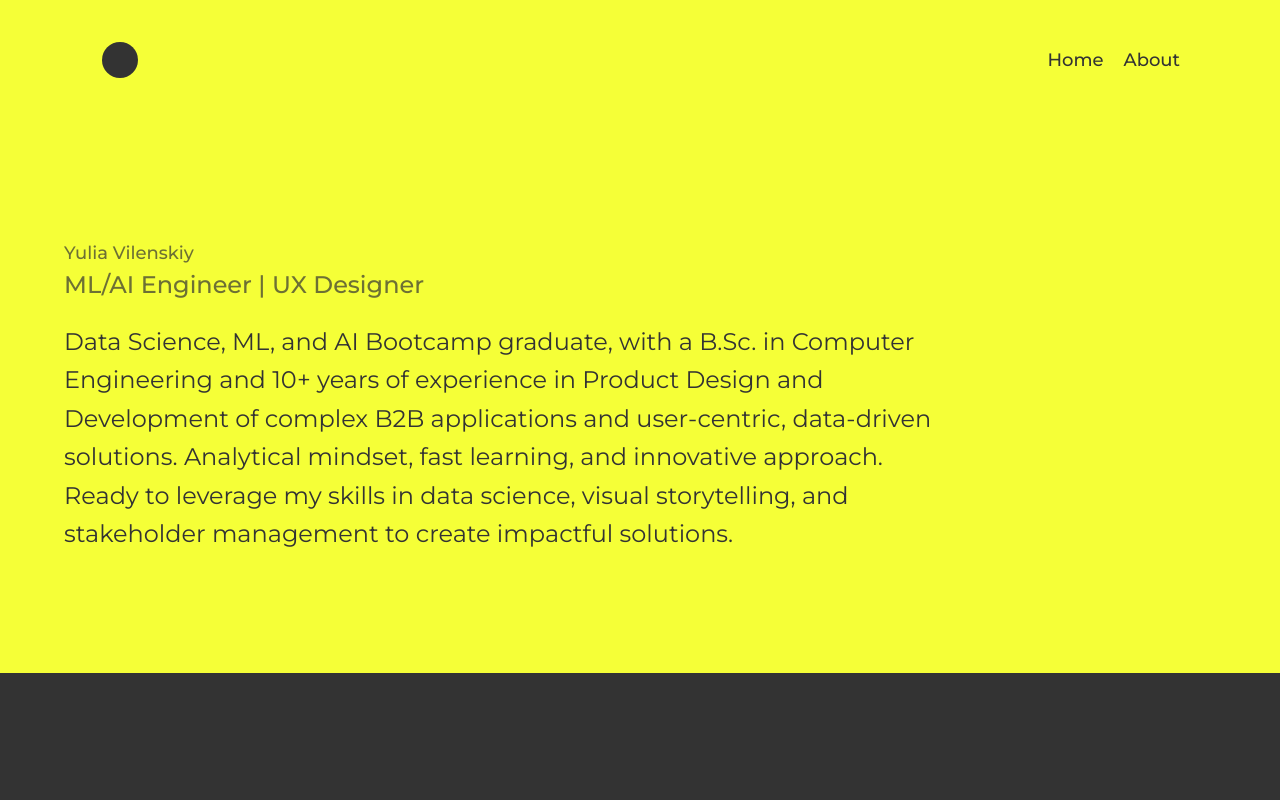
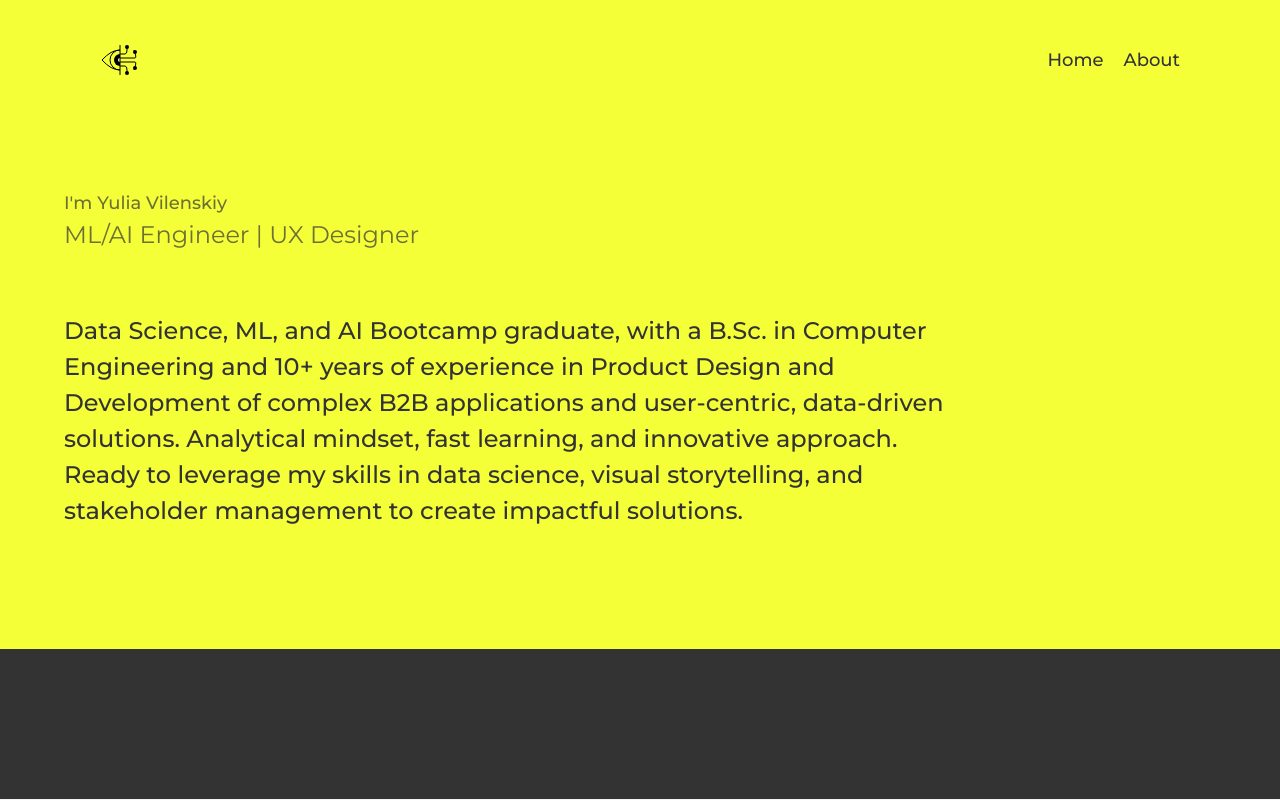
Before and after one commit to Morgenmuffel/morgenmuffel.github.io, a plain HTML site: page index.html in a window 1280 px wide. Shown: the top 800 px of the page. Drawn offline with Linux system fonts and the light colour scheme.

Commit message:
logo and better layout

```diff
--- a/index.html
+++ b/index.html
@@ -13,9 +13,44 @@
   <header>
     <div class="container">
       <div class="logo">
-        <!-- SVG Circle Icon in the left corner -->
-        <svg width="40" height="40" viewBox="0 0 40 40" xmlns="http://www.w3.org/2000/svg">
-          <circle cx="20" cy="20" r="18" fill="#333" />
+        <svg width="40" height="30" xmlns="http://www.w3.org/2000/svg" viewBox="0 0 40 30">
+          <!-- Define Gradient -->
+          <defs>
+            <linearGradient id="gradient" x1="0%" y1="0%" x2="100%" y2="100%">
+              <stop offset="0%" style="stop-color:darkblue;stop-opacity:1" />
+              <stop offset="100%" style="stop-color:purple;stop-opacity:1" />
+            </linearGradient>
+          </defs>
+            <!-- Left Half - Human Eye -->
+            <clipPath id="half-eye">
+            <rect x="0" y="0" width="20" height="30"/>
+            </clipPath>
+            <g clip-path="url(#half-eye)"></g>
+          <g clip-path="url(#half-eye)">
+            <path d="M2,15 Q20,-5 38,15 Q20,35 2,15" fill="none" stroke="black" stroke-width="1"/>
+            <circle cx="20" cy="15" r="10" fill="none" stroke="black" stroke-width="1"/>
+            <circle cx="20" cy="15" r="6" fill="black"/>
+            <circle cx="20" cy="15" r="2" fill="white"/>
+          </g>
+            <!-- Vertical Line in the Middle -->
+           <line x1="20" y1="0" x2="20" y2="30" stroke="black" stroke-width="1"/>
+            <!-- Right Half - Neural network -->
+            <clipPath id="half-network">
+              <rect x="20" y="0" width="20" height="30"/>
+            </clipPath>
+            <g clip-path="url(#half-network)">
+              <!-- Connections -->
+              <path d="M20,9 L25,9 Q27,9 27,5 L27,2" stroke="black" stroke-width="1" fill="none"/>
+              <path d="M20,13 L35,13 Q37,13 34,5 L34,5" stroke="black" stroke-width="1" fill="none"/>
+              <path d="M20,21 L25,21 Q27,21 27,25 L27,27" stroke="black" stroke-width="1" fill="none"/>
+              <path d="M20,17 L35,17 Q37,17 34,25 L34,25" stroke="black" stroke-width="1" fill="none"/>
+              <!-- Nodes -->
+              <circle cx="27" cy="2" r="2" fill="black"/>
+              <circle cx="35" cy="7" r="2" fill="black"/>
+              <circle cx="27" cy="28" r="2" fill="black"/>
+              <circle cx="35" cy="23" r="2" fill="black"/>
+            </g>
+
         </svg>
       </div>
 
@@ -30,7 +65,7 @@
 
   <section class="hero">
     <div class="container">
-      <h1>Yulia Vilenskiy</h1>
+      <h1>I'm Yulia Vilenskiy</h1>
       <h2>ML/AI Engineer | UX Designer</h2>
       <p>
         Data Science, ML, and AI Bootcamp graduate, with a B.Sc. in Computer Engineering and 10+ years of experience in Product Design and Development of complex B2B applications and user-centric, data-driven solutions. Analytical mindset, fast learning, and innovative approach.
--- a/styles.scss
+++ b/styles.scss
@@ -109,7 +109,7 @@ nav ul li a {
   position: relative;
   z-index: 1;
   text-align: left;
-  padding: 100px 0;
+  padding: 50px 0 100px 0;
   text-align: left;
   color: rgba($primary-color, 0.7);
 
@@ -122,16 +122,16 @@ nav ul li a {
   h2 {
     font-size: $font-size-large;
     line-height: $line-height-base;
-    margin-bottom: 20px;
-    font-weight: 500;
+    margin-bottom: 60px;
+    font-weight: 400;
   }
 
   p {
     color: $primary-color;
     font-size: $font-size-large;
-    line-height: $line-height-large;
+    line-height: $line-height-base;
     max-width: 900px;
-    font-weight: 400;
+    font-weight: 500;
   }
 }
 
```
Also changed, not shown: styles.css, 1 other file.
